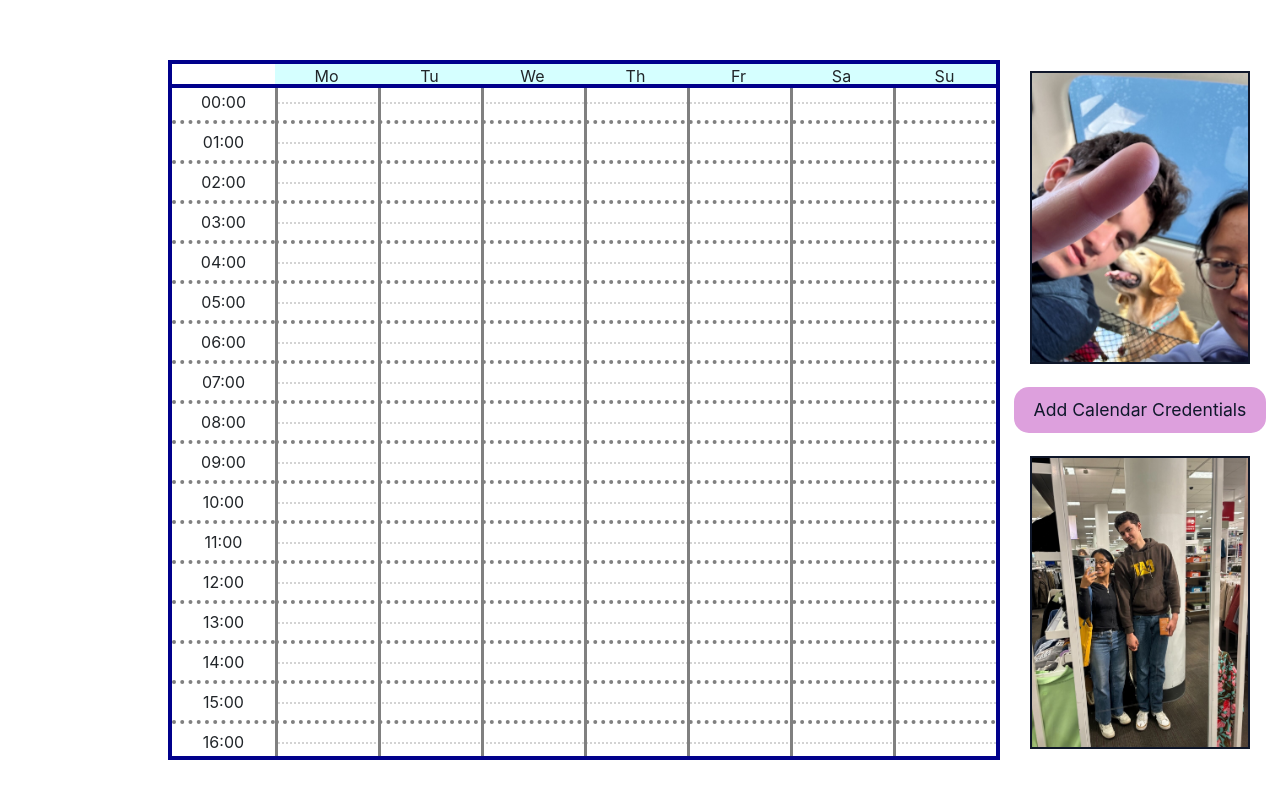
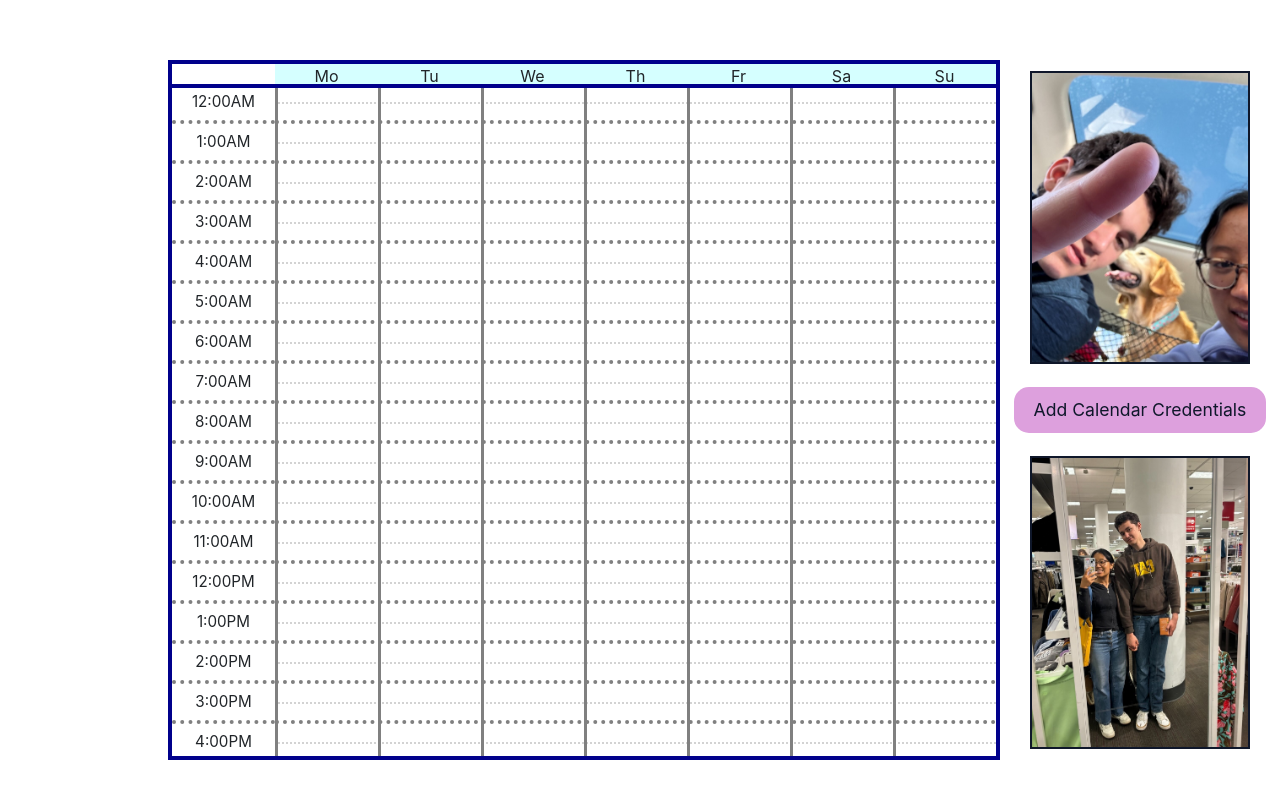
Before and after one commit to diegotyner/CalendarFrontEnd, a plain HTML site: page index.html in a window 1280 px wide. Drawn offline with nearby package versions, Linux system fonts and the light colour scheme; no server answers.

Commit message:
Quick change to time slots

```diff
--- a/script.js
+++ b/script.js
@@ -189,7 +189,10 @@ function createCalendar() {
         slot00.style.justifyContent = "center";
         slot00.style.alignItems = "center";
         let span = document.createElement("span")
-        span.innerHTML += (Math.floor((i/10) % 10)).toString() + (i%10).toString() + ":00";
+        // span.innerHTML += (Math.floor((i/10) % 10)).toString() + (i%10).toString() + ":00"; // Military Time
+        let timeString = i%12 === 0 ? (12).toString() + ":00" : (i%12).toString() + ":00";
+        timeString = i<12 ? timeString + "AM" : timeString + "PM";
+        span.innerHTML += timeString;
         slot00.appendChild(span)
         calendar.append(slot00);
         let lightgray = document.createElement("div");
--- a/style.css
+++ b/style.css
@@ -152,11 +152,15 @@ div.cal-data h4 {
 
 /* .userCard {} */
 
-span {
+.calendarCard > span, .usernameRow > span {
   padding-left: 15px;
   padding-right: 15px;
   text-align: center;
   overflow: hidden;
+}
+
+.time-slot > span {
+  font-size: 0.95rem;
 }
 
 .calendarCard {
```
